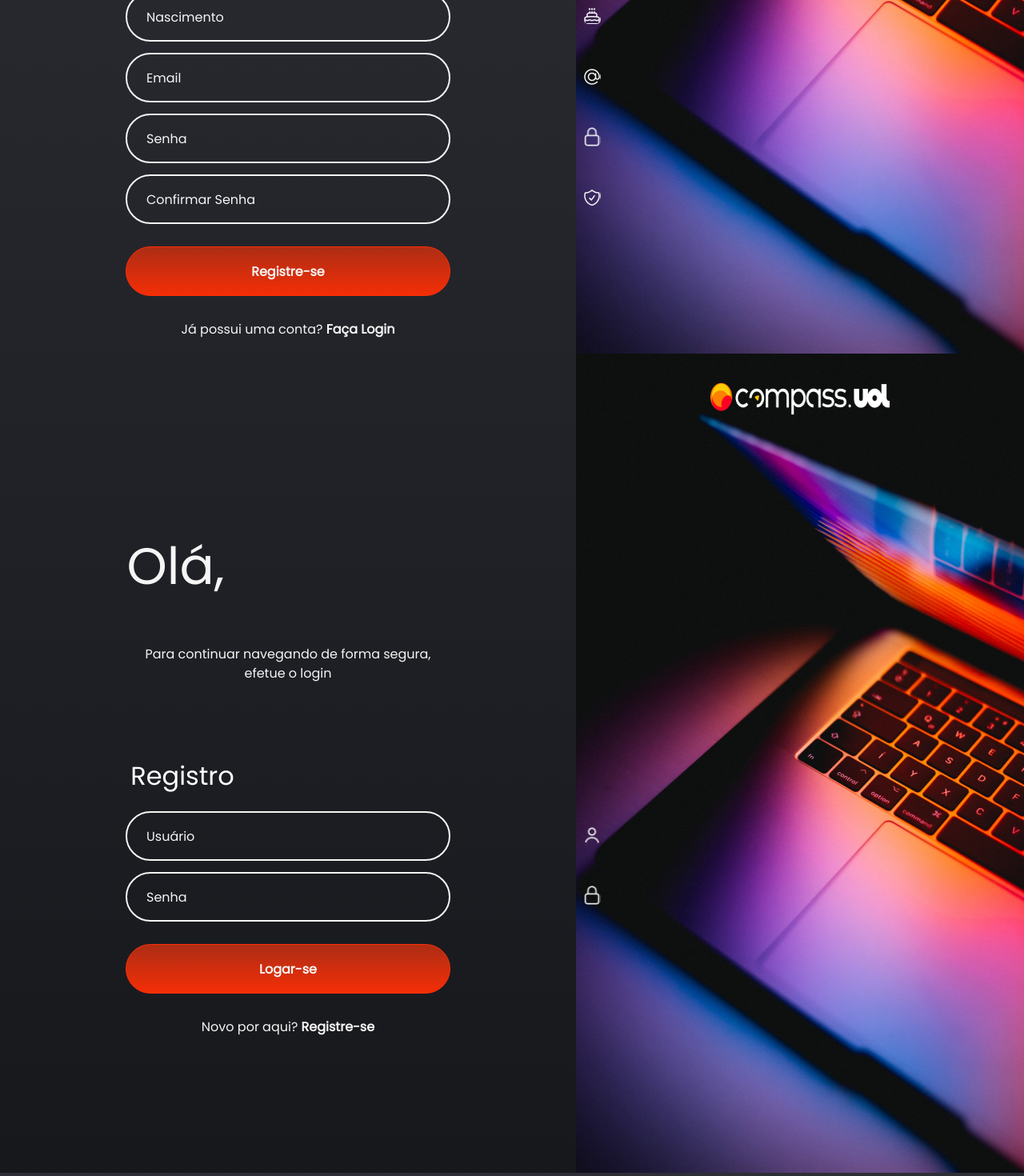
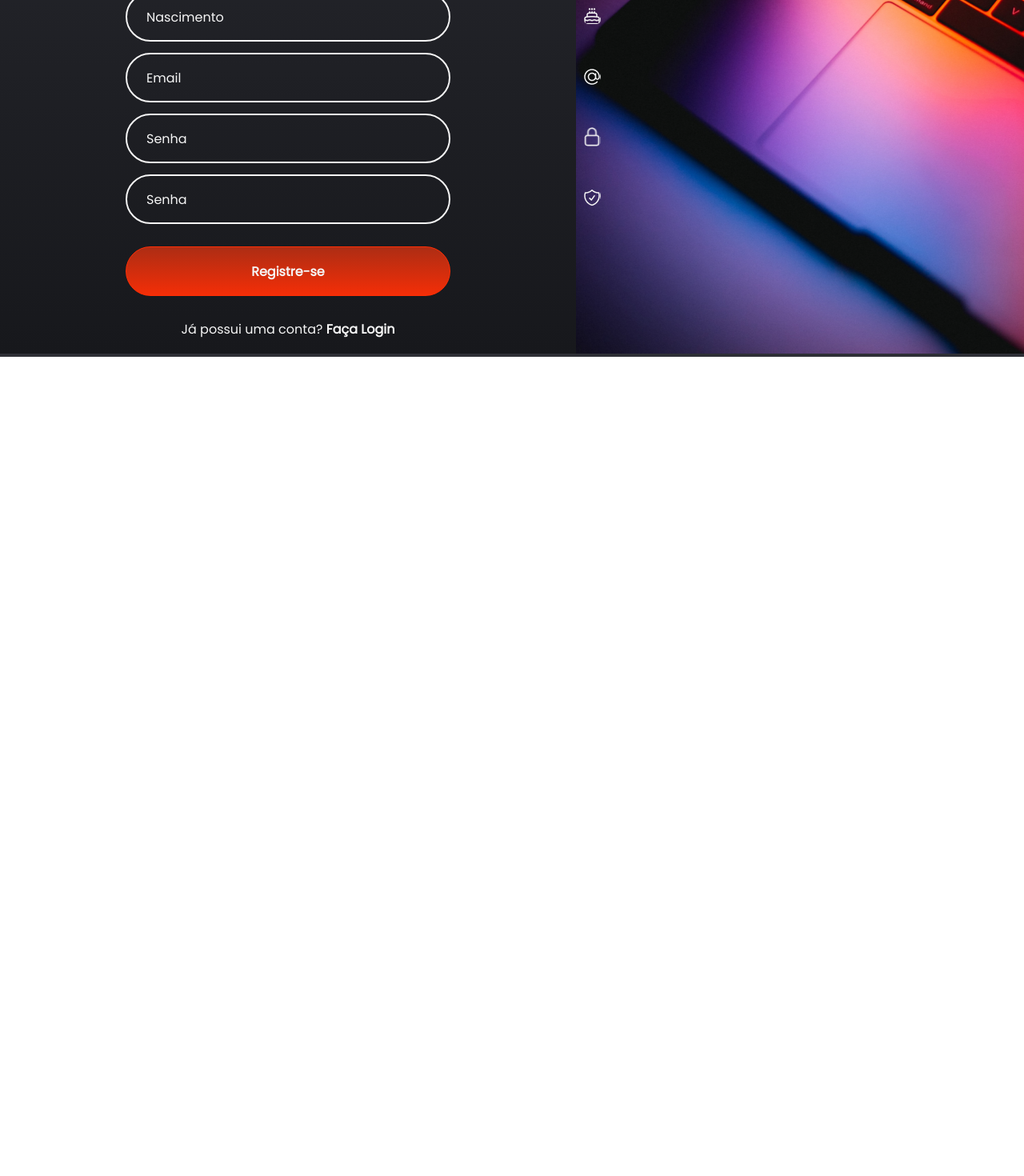
Before and after one commit to LuizBrugnera/compass-social, a React (Create React App) app: page / in a window 1280 px wide. Shown: the part 582-2052 px from the top of the page at 80% size. After the commit the page ends 1028 px from the top, so only its background shows below. Built offline with nearby package versions, Linux system fonts and the light colour scheme.

Commit message:
feat - adding checks to inputs

```diff
--- a/src/App.tsx
+++ b/src/App.tsx
@@ -8,7 +8,6 @@ function App(){
   return (
     <div className="App">
       <Signup/>
-      <Login/>
     </div>
   );
 }
--- /dev/null
+++ b/src/components/atoms/checker.ts
@@ -0,0 +1,34 @@
+function check(event: React.ChangeEvent<HTMLInputElement>, regex: RegExp) {
+  return regex.test((event.target as HTMLInputElement).value);
+}
+
+function setCustomValidity(inputElement: HTMLInputElement, message: string) {
+  const errorElement = document.querySelector(
+    ".error-warning"
+  )! as HTMLSpanElement;
+
+  errorElement.innerText = message;
+  if(message) {
+    errorElement.style.display = "flex";
+    inputElement.classList.add("error-regex");
+  } else {
+    errorElement.style.display = "none";
+    inputElement.classList.remove("error-regex");
+  }
+}
+
+export function checkInput(event: React.ChangeEvent<HTMLInputElement>, message: string, regex: RegExp) {
+  if (!check(event, regex)) {
+    setCustomValidity(event.target, message);
+  } else {
+    setCustomValidity(event.target, "");
+  }
+}
+
+export function checkInputNoRegex(event: React.ChangeEvent<HTMLInputElement>, message: string) {
+  if (!event.target.value) {
+    setCustomValidity(event.target, message);
+  } else {
+    setCustomValidity(event.target, "");
+  }
+}
--- /dev/null
+++ b/src/components/molecules/InputType.ts
@@ -0,0 +1,8 @@
+export interface InputType {
+    type: string;
+    className: string;
+    message: string;
+    regex ?: RegExp;
+    placeholder?: string;
+    id?: string;
+}
--- /dev/null
+++ b/src/components/molecules/InputVerifiable.tsx
@@ -0,0 +1,31 @@
+import React from "react";
+/// types
+import { InputType } from "./InputType";
+/// atoms
+import { checkInput, checkInputNoRegex } from "../atoms/checker";
+
+export const InputVerifiable = ({
+  type,
+  className,
+  message,
+  regex,
+  placeholder,
+  id,
+}: InputType) => {
+  return (
+    <>
+      <input
+        className={className}
+        type={type}
+        placeholder={placeholder}
+        id={id}
+        onChange={(e: React.ChangeEvent<HTMLInputElement>) => {
+          regex ? checkInput(e, message, regex): checkInputNoRegex(e, message);
+        }}
+        onBlur={(e: React.ChangeEvent<HTMLInputElement>) => {
+            regex ? checkInput(e, message, regex): checkInputNoRegex(e, message);
+          }}
+      />
+    </>
+  );
+};
--- /dev/null
+++ b/src/components/molecules/Verifiable.ts
@@ -0,0 +1,3 @@
+export interface Verifiable {
+    verify(): boolean;
+}
--- a/src/components/organisms/LoginForm.tsx
+++ b/src/components/organisms/LoginForm.tsx
@@ -1,6 +1,7 @@
 import React from "react";
 
 import "./LoginForm.css";
+import { InputVerifiable } from "../molecules/InputVerifiable";
 
 const LoginForm = () => {
   return (
@@ -9,22 +10,23 @@ const LoginForm = () => {
 
       <form className="form">
         <div>
-          <input
-            className="form-input user"
-            type="text"
-            placeholder="Usuário"
+          <InputVerifiable
+          className="form-input user"
+          message="Insira o usuário"
+          type="text"
+          placeholder="Nome"
           />
           <span className="input-name"></span>
 
-          <input
-            className="form-input password"
-            type="password"
-            placeholder="Senha"
+          <InputVerifiable
+          className="form-input password"
+          message="Insira a senha"
+          type="password"
+          placeholder="Senha"
           />
           <span className="input-password"></span>
         </div>
-        <span className="error-warning error1"></span>
-        <span className="error-warning error2"></span>
+        <span className="error-warning"></span>
         <span className="success-warning"></span>
 
         <button type="submit" className="btn-register">
--- a/src/components/organisms/SignupForm.tsx
+++ b/src/components/organisms/SignupForm.tsx
@@ -2,6 +2,7 @@ import React from "react";
 
 import "./SignupForm.css";
 import InputBirth from "../atoms/InputBirth";
+import { InputVerifiable } from "../molecules/InputVerifiable";
 
 const SignupForm = () => {
   return (
@@ -10,42 +11,52 @@ const SignupForm = () => {
 
       <form className="form">
         <div>
-          <input
+          <InputVerifiable
           className="form-input name"
+          message="Nome invalido"
           id="name"
           type="text"
           placeholder="Nome"
+          regex={new RegExp("^[a-zA-Z]{2,}$")}
           />
           <span className="input-name"></span>
 
-          <input
+          <InputVerifiable
           className="form-input user"
+          message="Nome de Usuário invalido"
           type="text"
           placeholder="Usuário"
+          regex={new RegExp("^[a-zA-Z0-9_-]{4,}$")}
           />
           <span className="input-user"></span>
 
           <InputBirth />
           <span className="input-birth"></span>
 
-          <input
+          <InputVerifiable
           className="form-input email"
+          message="Email invalido"
           type="email"
           placeholder="Email"
+          regex={new RegExp("^[^\\s@]+@[^\\s@]+\\.[^\\s@]+$")}
           />
           <span className="input-email"></span>
 
-          <input
+          <InputVerifiable
           className="form-input password"
+          message="Senha invalida"
           type="password"
           placeholder="Senha"
+          regex={new RegExp("^(?=.*[A-Z])(?=.*\\d).{6,}$")}
           />
           <span className="input-password"></span>
 
-          <input
+          <InputVerifiable
           className="form-input cnfPassword"
+          message="Senha invalida"
           type="password"
-            placeholder="Confirmar Senha"
+          placeholder="Senha"
+          regex={new RegExp("^(?=.*[A-Z])(?=.*\\d).{6,}$")}
           />
           <span className="input-confirm-password"></span>
         </div>
--- a/src/pages/Signup.tsx
+++ b/src/pages/Signup.tsx
@@ -5,7 +5,7 @@ import SignupForm from '../components/organisms/SignupForm';
 
 const Login = () => {
   return (
-    <section id='login'>
+    <section id='signup'>
         <LoginSignupLayout text='Para continuar navegando de forma segura, efetue o login'>
             <SignupForm/>
         </LoginSignupLayout>
```
Lines whose indentation alone changed are shown as unchanged.
